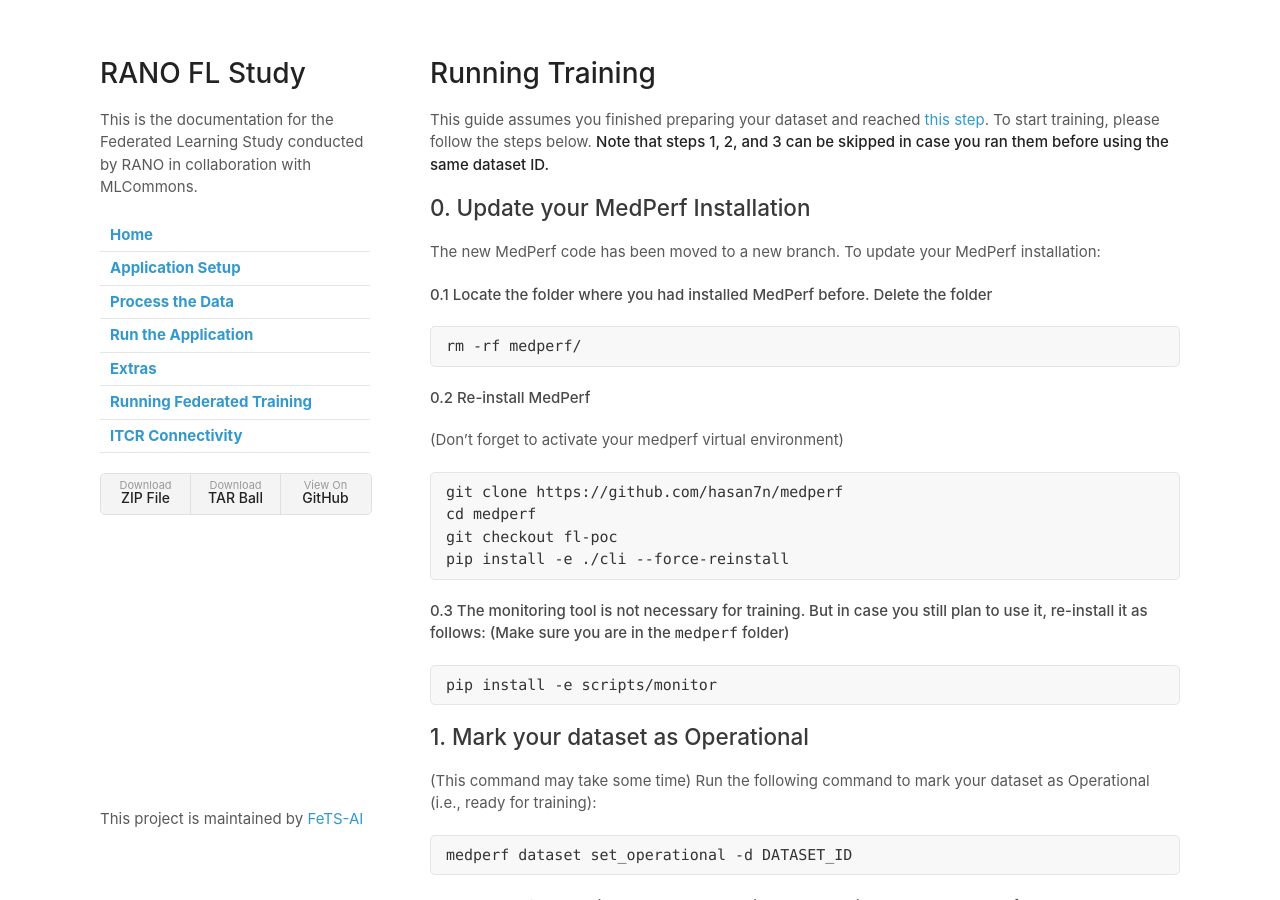
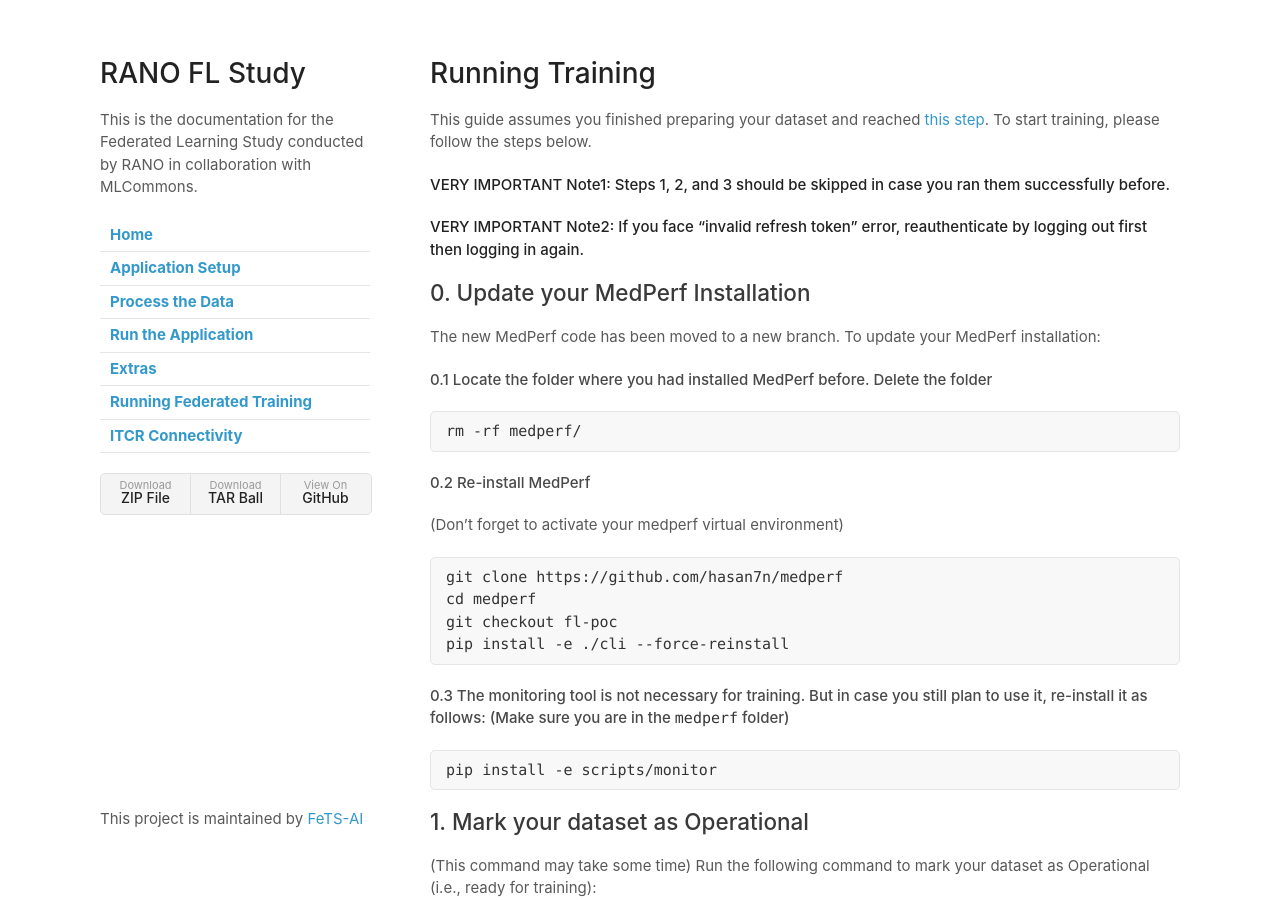
Before and after one commit to FeTS-AI/FL-PoST, a Jekyll site: the page built from docs/fl.md, in a window 1280 px wide and 900 px high. Built offline with Jekyll 4.4.1, drawn with Linux system fonts in a browser that asks for light colours; our own code applies the rules of GitHub Pages for plain Markdown files.

Commit message:
add important notes

```diff
--- a/docs/fl.md
+++ b/docs/fl.md
@@ -1,6 +1,10 @@
 # Running Training
 
-This guide assumes you finished preparing your dataset and reached [this step](https://docs.google.com/document/d/1731zXXb6ZRe6Nx5wnKBHZOdfEoTiTMAq/edit#heading=h.w0nnera5osyy). To start training, please follow the steps below. **Note that steps 1, 2, and 3 can be skipped in case you ran them before using the same dataset ID.**
+This guide assumes you finished preparing your dataset and reached [this step](https://docs.google.com/document/d/1731zXXb6ZRe6Nx5wnKBHZOdfEoTiTMAq/edit#heading=h.w0nnera5osyy). To start training, please follow the steps below.
+
+**VERY IMPORTANT Note1: Steps 1, 2, and 3 should be skipped in case you ran them successfully before.**
+
+**VERY IMPORTANT Note2: If you face "invalid refresh token" error, reauthenticate by logging out first then logging in again.**
 
 ## 0. Update your MedPerf Installation
 
```
